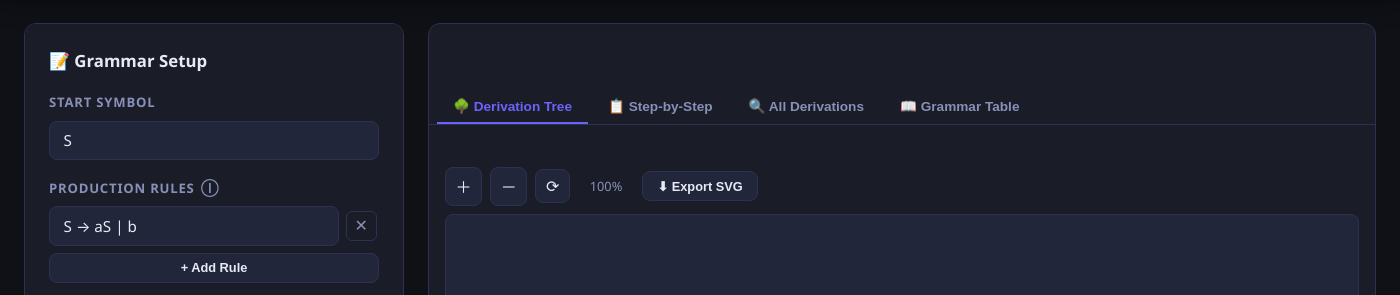
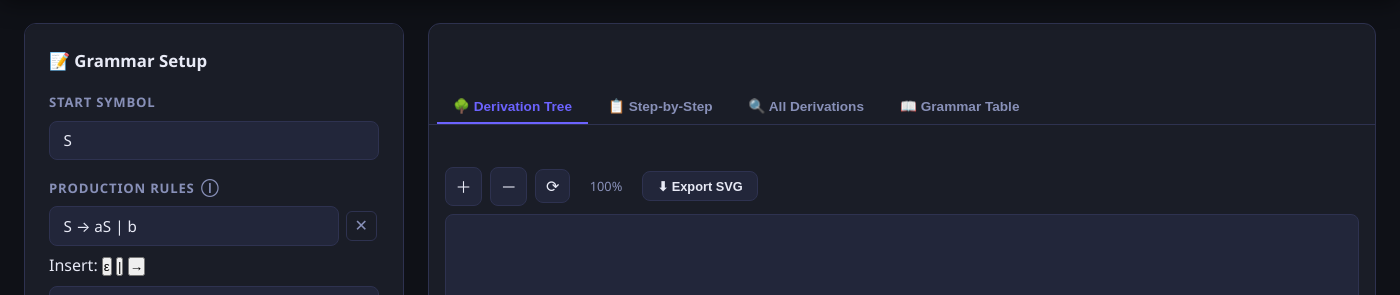
Before and after one commit to Siddhanth10/Grammar_string_deriver, an Electron app: page index.html in a window 1400 px wide. Shown: the part 66-361 px from the top of the page. Drawn offline with Linux system fonts and the light colour scheme.

Commit message:
Add epsilon pipe and arrow input buttons

```diff
--- a/index.html
+++ b/index.html
@@ -51,6 +51,12 @@
             <span class="tooltip-anchor" data-tooltip="Format: A → aB | b | ε  (one rule per line)">ⓘ</span>
           </label>
           <div class="rule-editor" id="ruleEditor" aria-label="Production rules editor"></div>
+          <div class="symbol-toolbar" aria-label="Grammar symbol shortcuts">
+            <span class="symbol-toolbar-label">Insert:</span>
+            <button type="button" class="symbol-btn" data-symbol="ε" title="Insert epsilon">ε</button>
+            <button type="button" class="symbol-btn" data-symbol="|" title="Insert alternative separator">|</button>
+            <button type="button" class="symbol-btn" data-symbol="→" title="Insert production arrow">→</button>
+          </div>
           <button class="btn-secondary btn-sm" id="addRuleBtn">+ Add Rule</button>
         </div>
 
```
